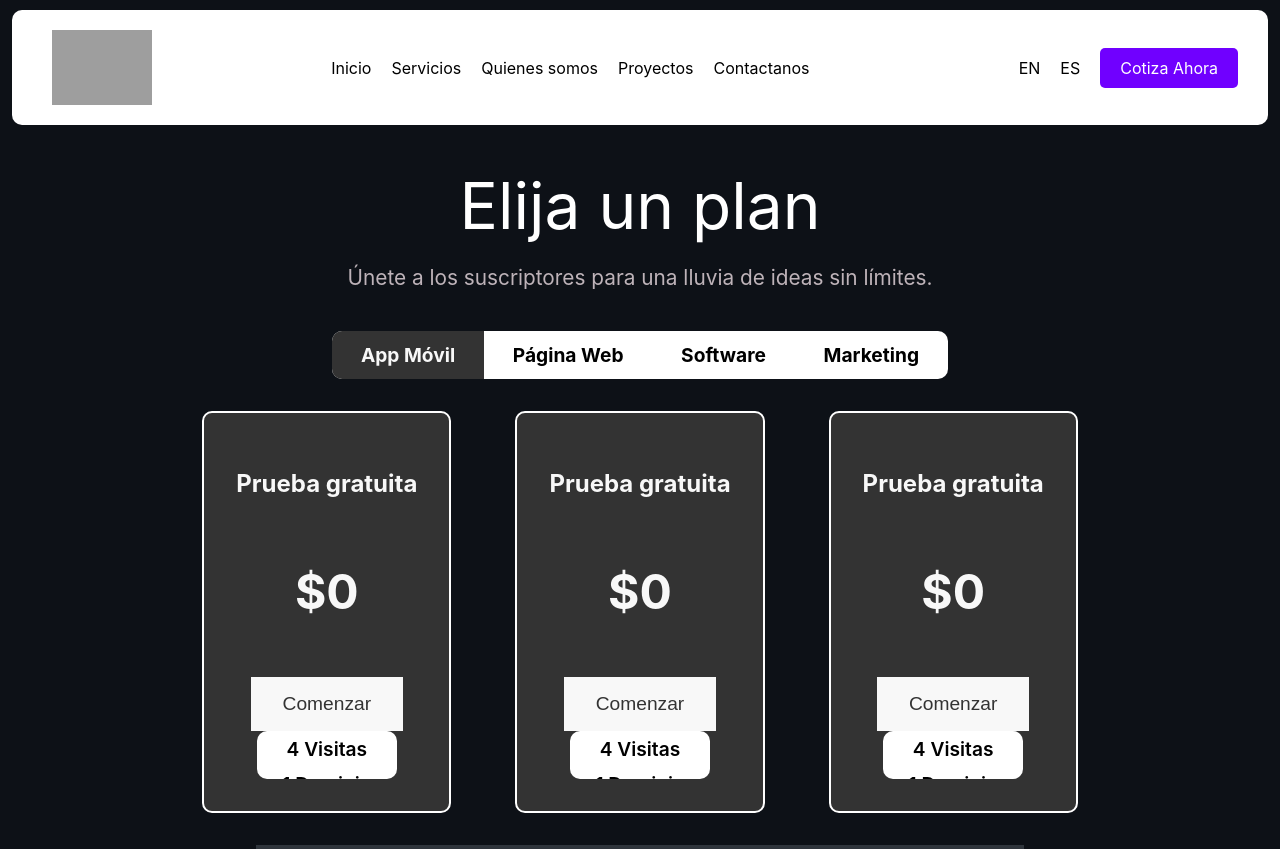
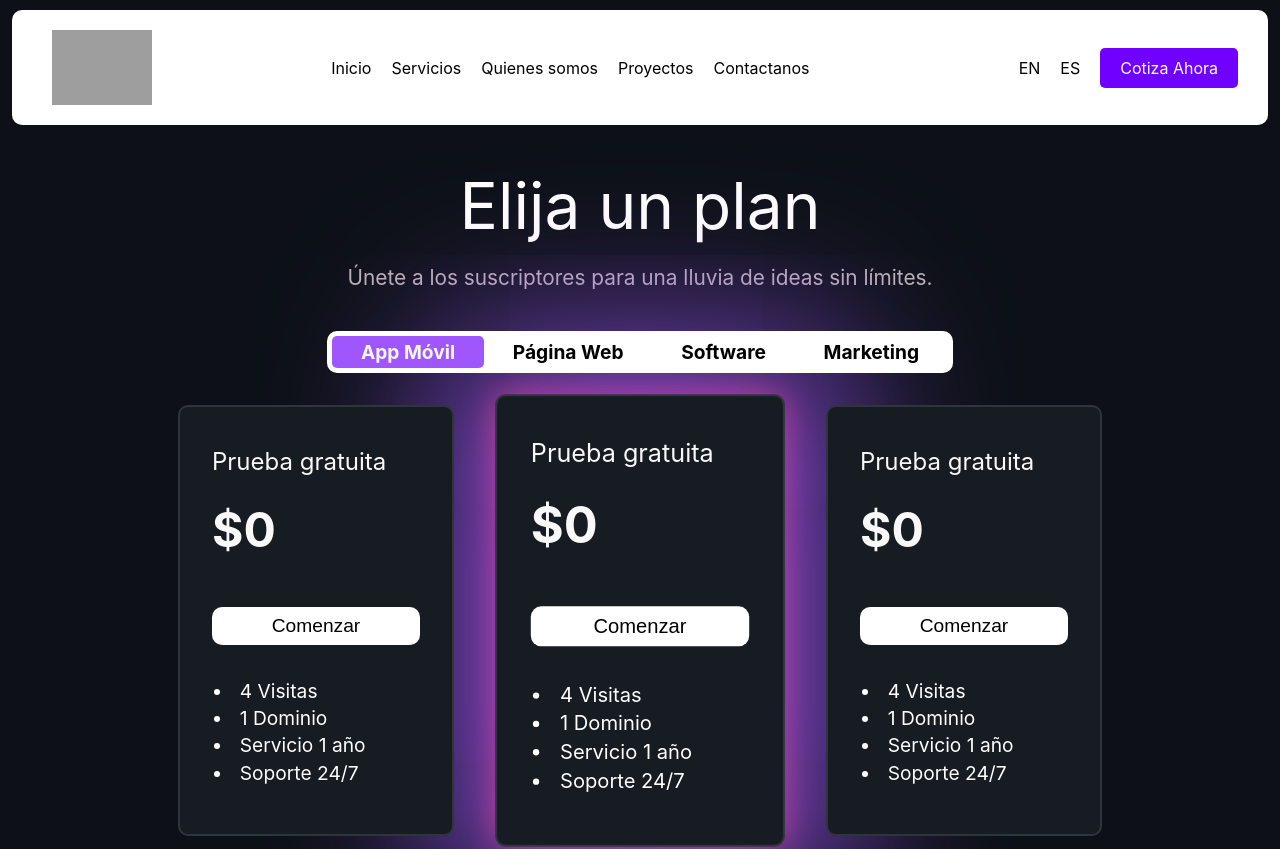
Before and after one commit to Gemu03/Webelopers, a React (Create React App) app: page /precios in a window 1280 px wide. Shown: the top 849 px of the page. Built offline with nearby package versions, Linux system fonts and the light colour scheme; grey boxes are pictures that could not be loaded.

Commit message:
feat: Agregar secciones Home4 y Home5 en la página de inicio

```diff
--- a/src/pages/precios.jsx
+++ b/src/pages/precios.jsx
@@ -8,46 +8,46 @@ function Precios(){
             <Planes>
                 <h1>Elija un plan</h1>
                 <p>Únete a los suscriptores para una lluvia de ideas sin límites.</p>
-                <ul>
+                <ul className="botonesHorizontales">
                     <li className="foco">App Móvil</li>
                     <li>Página Web</li>
                     <li>Software</li>
                     <li>Marketing</li>
                 </ul>
                 <section>
-                <PruebaGratis>
+                    <PruebaGratis>
                         <h3>Prueba gratuita</h3>
                         <h2>
                             $0
                         </h2>
                         <input type="button" value="Comenzar"/>
-                        <ul>
+                        <ul className="listaInterna">
                             <li>4 Visitas</li>
                             <li>1 Dominio</li>
                             <li>Servicio 1 año</li>
                             <li>Soporte 24/7</li>
                         </ul>
                     </PruebaGratis>
+                    <PrecioPrincipal>
+                        <h3>Prueba gratuita</h3>
+                        <h2>
+                            $0
+                        </h2>
+                        <input type="button" value="Comenzar"/>
+                        <ul className="listaInterna">
+                            <li>4 Visitas</li>
+                            <li>1 Dominio</li>
+                            <li>Servicio 1 año</li>
+                            <li>Soporte 24/7</li>
+                        </ul>
+                    </PrecioPrincipal>
                     <PruebaGratis>
                         <h3>Prueba gratuita</h3>
                         <h2>
                             $0
                         </h2>
                         <input type="button" value="Comenzar"/>
-                        <ul>
-                            <li>4 Visitas</li>
-                            <li>1 Dominio</li>
-                            <li>Servicio 1 año</li>
-                            <li>Soporte 24/7</li>
-                        </ul>
-                    </PruebaGratis>
-                    <PruebaGratis>
-                        <h3>Prueba gratuita</h3>
-                        <h2>
-                            $0
-                        </h2>
-                        <input type="button" value="Comenzar"/>
-                        <ul>
+                        <ul className="listaInterna">
                             <li>4 Visitas</li>
                             <li>1 Dominio</li>
                             <li>Servicio 1 año</li>
@@ -104,6 +104,7 @@ const ColorPalette = {
     background: "#0d1117",
     white: "#fff",
     contenedores: "#2F353C",
+    contenedoresOscuro: "#161C22",
     morado: "#9F56FD",
     borde: "#2F353C",
     grisClaro: "#BEB3B9",
@@ -116,6 +117,9 @@ const PagPrecios = styled.div`
     flex-direction: column;
     justify-content: center;
     align-items: center;
+    section{
+        margin: 10em;
+    }
 `;
 
 
@@ -126,18 +130,19 @@ const Planes = styled.div`
     justify-content: center;
     padding: 2rem 0;
     color: ${ColorPalette.white};
-    & h1{
+    h1{
         font-size: 4rem;
         font-weight: 400;
         margin: 0;
     }
-    & p{
+    p{
         font-size: 1.3rem;
         margin: 1em;
         margin-bottom: 2em;
         color: ${ColorPalette.grisClaro};
     }
-    & ul{
+    ul.botonesHorizontales{
+        z-index: 2;
         text-align: left;
         display: flex;
         justify-content: space-around;
@@ -145,16 +150,17 @@ const Planes = styled.div`
         background-color: ${ColorPalette.white};
         color: black;
         border-radius: 10px;
-        padding: 0;
+        padding: 0.3em;
         margin: 0;
-        height: 3em;
+        height: 2em;
         overflow: hidden;
-        & li{
+        li{
             display: flex;
             justify-content: center;
             align-items: center;
             padding: 0.3em 1.5em;
             font-size: 1.2rem;
+            border-radius: calc(10px/2);
             font-weight: bold;
             cursor: pointer;
             transition: 0.3s;
@@ -163,21 +169,22 @@ const Planes = styled.div`
                 background-color: ${ColorPalette.morado};
             }
         }
-        & li.foco{
+        li.foco{
             color: #f8f8f8;
-            background-color: #333;
+            background-color: ${ColorPalette.morado};
         }
     }
-    & section{
+    section{
         display: flex;
         justify-content: center;
-        gap: 4em;
+        gap: 3em;
         align-items: center;
         margin-top: 2rem;
-        & div{
-            border: 2px solid ${ColorPalette.white};
+        div{
+            border: 2px solid ${ColorPalette.contenedores};
+            background-color: ${ColorPalette.contenedoresOscuro};
         }
-        & div>ul{
+        div>ul{
             display: flex;
             flex-direction: column;
             & li{
@@ -192,45 +199,111 @@ const Planes = styled.div`
 `;
 
 const PruebaGratis = styled.div`
+    z-index: 10;
     display: flex;
     flex-direction: column;
     justify-content: center;
-    align-items: center;
-    padding: 2rem;
+    align-items: start;
+    padding: 1em 2rem;
     background-color: #333;
     color: #f8f8f8;
     border-radius: 10px;
-    & h3{
+    width: 13em;
+
+    h3{
         font-size: 1.5rem;
+        font-weight: 400;
     }
-    & h2{
+    h2{
         font-size: 3rem;
+        margin: 0;
+        margin-bottom: 1em;
     }
-    & ul{
+    ul.listaInterna{
+        padding: 2em 0!important;
         list-style: none;
         padding: 0;
         margin: 0;
+        height: unset;
+        background-color: unset;
+        color: white;
+        list-style: disc !important;
         & li{
-            padding: 1rem;
+            padding: 0.1rem;
             font-size: 1.2rem;
-            font-weight: bold;
+            font-weight: 400;
         }
     }
     input{
-        padding: 1rem 2rem;
-        margin-top: 1rem;
+        width: 100%;
+        height: 2em;
+        font-size: 1.2rem;
+        background-color: white;
         border: none;
-        background-color: #f8f8f8;
-        color: #333;
-        font-size: 1.2rem;
+        border-radius: 10px;
         cursor: pointer;
         transition: 0.3s;
         &:hover{
-            color: #f8f8f8;
-            background-color: #333;
+            background-color: ${ColorPalette.morado};
+            color: white;
         }
     }
 `;
+
+const PrecioPrincipal = styled.div`
+    scale: 1.05;
+    box-shadow: 0px 0px 152px 59px #9e56fdc5, 0px 0px 33px -1px rgba(237,46,58,1);
+    z-index: 1;
+    display: flex;
+    flex-direction: column;
+    justify-content: center;
+    align-items: start;
+    padding: 1em 2rem;
+    background-color: #333;
+    color: #f8f8f8;
+    border-radius: 10px;
+    width: 13em;
+
+    h3{
+        font-size: 1.5rem;
+        font-weight: 400;
+    }
+    h2{
+        font-size: 3rem;
+        margin: 0;
+        margin-bottom: 1em;
+    }
+    ul.listaInterna{
+        padding: 2em 0!important;
+        list-style: none;
+        padding: 0;
+        margin: 0;
+        height: unset;
+        background-color: unset;
+        color: white;
+        list-style: disc !important;
+        & li{
+            padding: 0.1rem;
+            font-size: 1.2rem;
+            font-weight: 400;
+        }
+    }
+    input{
+        width: 100%;
+        height: 2em;
+        font-size: 1.2rem;
+        background-color: white;
+        border: none;
+        border-radius: 10px;
+        cursor: pointer;
+        transition: 0.3s;
+        &:hover{
+            background-color: ${ColorPalette.morado};
+            color: white;
+        }
+    }
+`;
+
 
 const Caracteristicas = styled.table`
     width: 60%;
```
